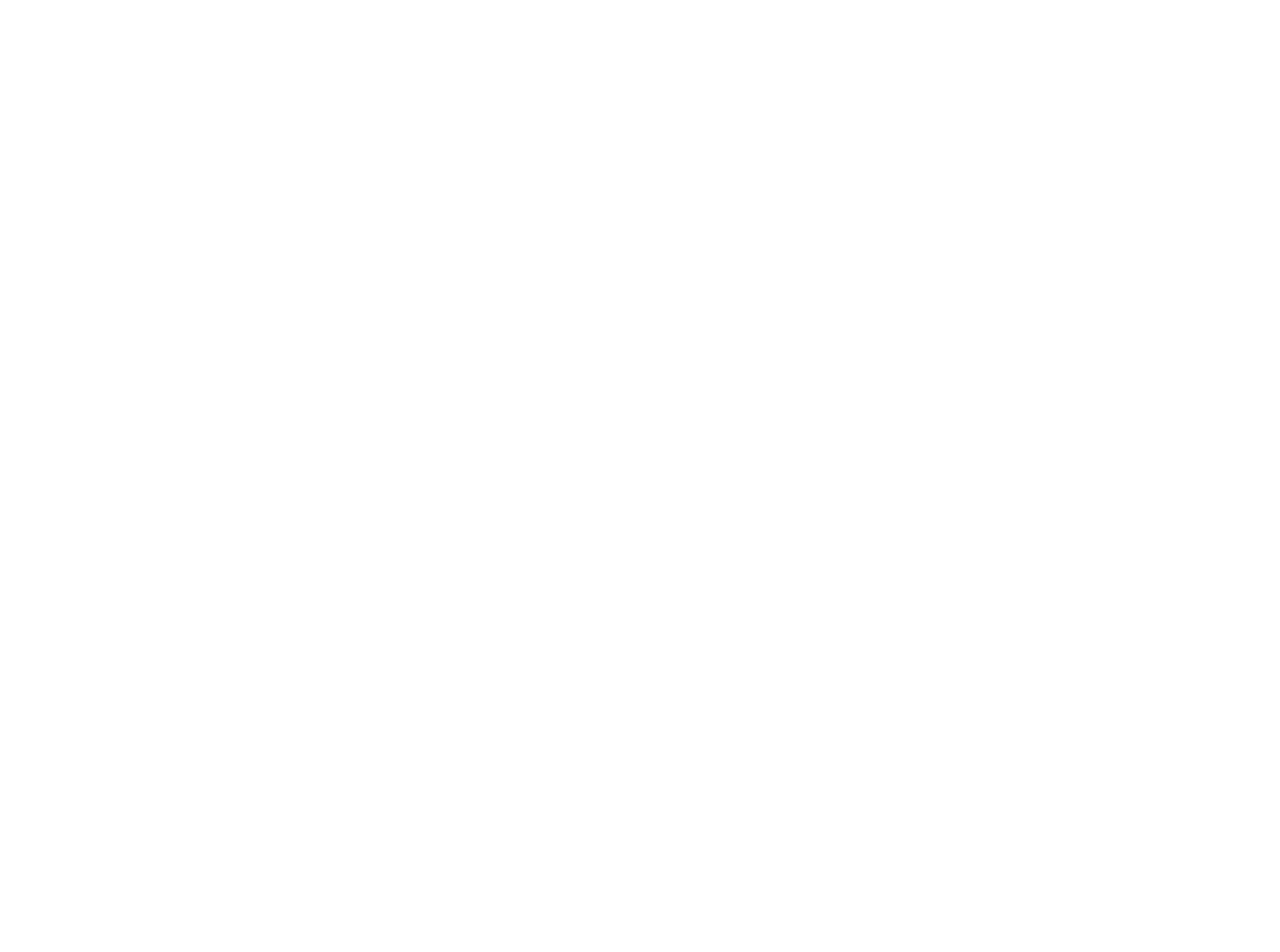
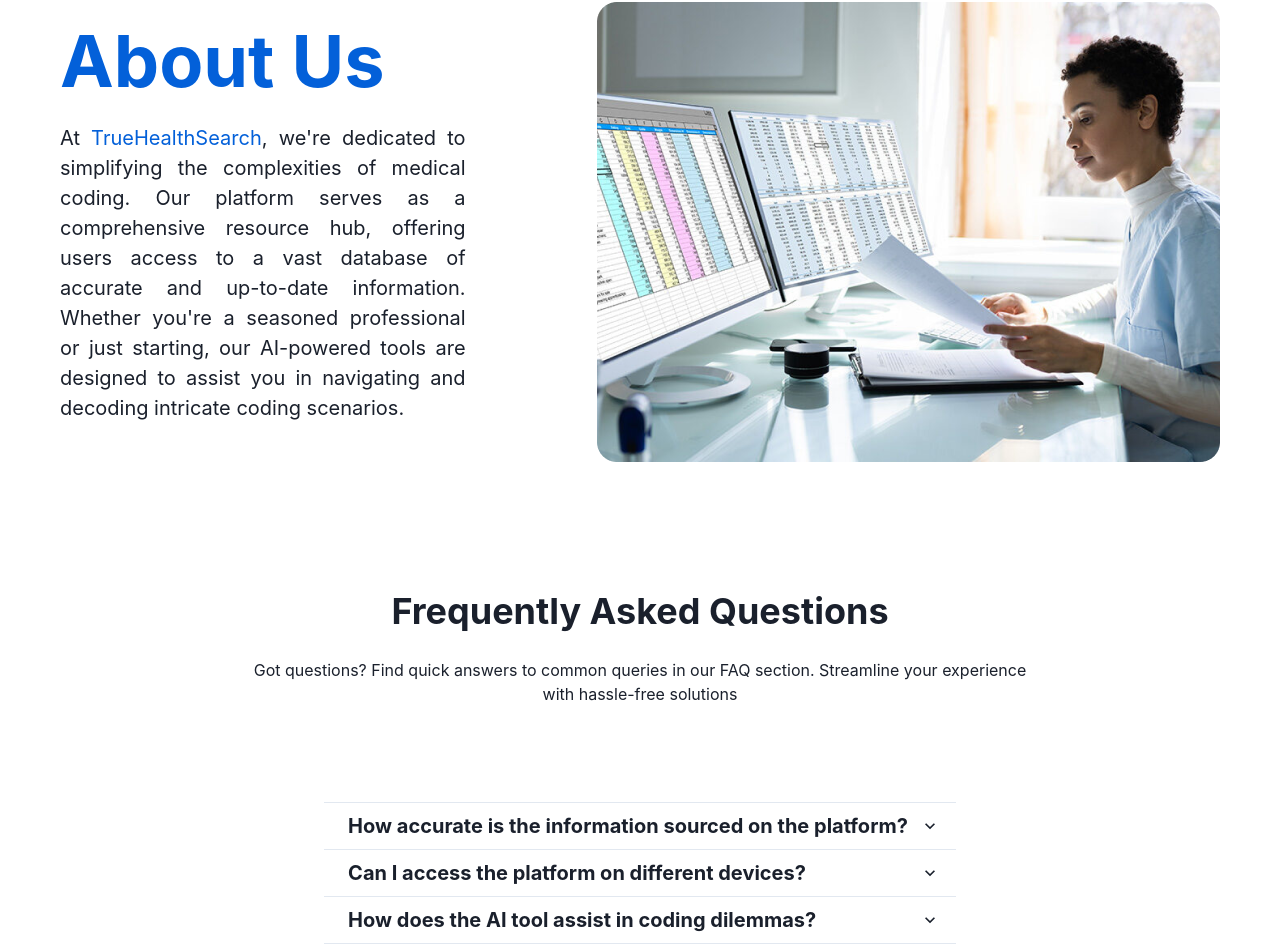
Before and after one commit to i4shane/True-Health-Search, a React (Vite) app: page / in a window 1280 px wide. Shown: the part 1498-2450 px from the top of the page. Before the commit the page ends 1382 px from the top, so only its background shows below. Built offline with nearby package versions, Linux system fonts and the light colour scheme.

Commit message:
landing page completed

```diff
--- a/src/pages/LandingPage.jsx
+++ b/src/pages/LandingPage.jsx
@@ -2,12 +2,18 @@
 import React from "react";
 import Hero from "./sections/Hero";
 import WeOffer from "./sections/WeOffer";
+import About from "./sections/About";
+import FAQSection from "./sections/FAQ";
+import Footer from "./sections/Footer";
 
 function LandingPage() {
   return (
     <VStack>
       <Hero />
       <WeOffer />
+      <About />
+      <FAQSection />
+      <Footer />
     </VStack>
   );
 }
--- /dev/null
+++ b/src/pages/sections/About.jsx
@@ -0,0 +1,68 @@
+import {
+  Box,
+  Heading,
+  Text,
+  VStack,
+  Img,
+  Flex,
+  useColorModeValue,
+} from "@chakra-ui/react";
+import React from "react";
+
+function About() {
+  const text = useColorModeValue("#014DB0", "#fff");
+
+  return (
+    <Box>
+      <Flex
+        direction={{ base: "column", lg: "row" }}
+        justifyContent={{ base: "center", md: "center" }}
+        alignItems={{ base: "center", md: "center" }}
+        p={{ base: 5, md: 10 }}
+        m={{ base: 3, md: 5 }}
+        gap={{ base: "30px", lg: "" }}
+      >
+        <VStack
+          justify={"center"}
+          w={{ lg: "50%" }}
+          alignItems={{ base: "center", lg: "flex-start" }}
+          gap={{ base: "20px", lg: "10px" }}
+        >
+          <Heading
+            size={{ base: "2xl", md: "4xl" }}
+            mb={4}
+            color={"primary"}
+            textAlign={{ base: "center", lg: "left" }}
+          >
+            About Us
+          </Heading>
+          <Text
+            mb={4}
+            fontSize={{ base: "md", md: "xl" }}
+            w={{ base: "100%", md: "80%" }}
+            textAlign="justify"
+          >
+            At{" "}
+            <Box as="span" color={"primary"}>
+              TrueHealthSearch
+            </Box>
+            , we're dedicated to simplifying the complexities of medical coding.
+            Our platform serves as a comprehensive resource hub, offering users
+            access to a vast database of accurate and up-to-date information.
+            Whether you're a seasoned professional or just starting, our
+            AI-powered tools are designed to assist you in navigating and
+            decoding intricate coding scenarios.
+          </Text>
+        </VStack>
+        <Img
+          src="about.png"
+          alt="About Image"
+          boxSize={{ base: "100%", md: "auto" }}
+          mb={{ base: 4, md: 0 }}
+        />
+      </Flex>
+    </Box>
+  );
+}
+
+export default About;
--- /dev/null
+++ b/src/pages/sections/FAQ.jsx
@@ -0,0 +1,88 @@
+import {
+  Accordion,
+  AccordionItem,
+  AccordionButton,
+  AccordionPanel,
+  AccordionIcon,
+  Box,
+  Text,
+  VStack,
+  Heading,
+  Flex,
+} from "@chakra-ui/react";
+import React from "react";
+
+function FAQSection() {
+  const faqs = [
+    {
+      question: "How accurate is the information sourced on the platform?",
+      answer: "The purpose of this website is...",
+    },
+    {
+      question: "Can I access the platform on different devices?",
+      answer: "The purpose of this website is...",
+    },
+    {
+      question: "How does the AI tool assist in coding dilemmas?",
+      answer: "The purpose of this website is...",
+    },
+    {
+      question: "What educational resources do you provide?",
+      answer: "The purpose of this website is...",
+    },
+  ];
+
+  return (
+    <Box pb={"50px"}>
+      <VStack
+        textAlign={"center"}
+        p={{ base: 5, md: 10 }}
+        m={{ base: 3, md: 5 }}
+        alignItems={"center"}
+        justifyContent={"center"}
+        gap={{ base: "30px", lg: "25px" }}
+      >
+        <Heading>Frequently Asked Questions</Heading>
+        <Text mb={4} w={"80%"}>
+          Got questions? Find quick answers to common queries in our FAQ
+          section. Streamline your experience with hassle-free solutions
+        </Text>
+      </VStack>
+
+      <Flex
+        justifyContent={"space-evenly"}
+        alignItems={"center"}
+        p={5}
+        px={{ base: "", md: 20 }}
+        flexDirection={{ base: "column", md: "row" }}
+        gap={30}
+      >
+        <VStack align="center" spacing={4} w="100%">
+          <Accordion allowMultiple>
+            {faqs.map((faq, index) => (
+              <AccordionItem key={index} spacing={4}>
+                {" "}
+                <h2>
+                  <AccordionButton>
+                    <Box flex="1" textAlign="left" ml={2} mr={3}>
+                      {" "}
+                      <Text fontWeight="bold" fontSize="xl">
+                        {faq.question}
+                      </Text>
+                    </Box>
+                    <AccordionIcon />
+                  </AccordionButton>
+                </h2>
+                <AccordionPanel>
+                  <Text fontSize="lg">{faq.answer}</Text>
+                </AccordionPanel>
+              </AccordionItem>
+            ))}
+          </Accordion>
+        </VStack>
+      </Flex>
+    </Box>
+  );
+}
+
+export default FAQSection;
--- /dev/null
+++ b/src/pages/sections/Footer.jsx
@@ -0,0 +1,8 @@
+import { Box } from "@chakra-ui/react";
+import React from "react";
+
+function Footer() {
+  return <Box bg={"primary"} h={"5vh"} w={"100%"}></Box>;
+}
+
+export default Footer;
--- a/src/pages/sections/WeOffer.jsx
+++ b/src/pages/sections/WeOffer.jsx
@@ -20,7 +20,7 @@
   const text = useColorModeValue("#014DB0", "#fff");
 
   return (
-    <Box bg={"rgb(3, 96, 217, 16%)"}>
+    <Box bg={"rgb(3, 96, 217, 16%)"} pb={"50px"}>
       <VStack
         textAlign={"center"}
         p={{ base: 5, md: 10 }}
```
Also changed, not shown: public/about.png (added).
